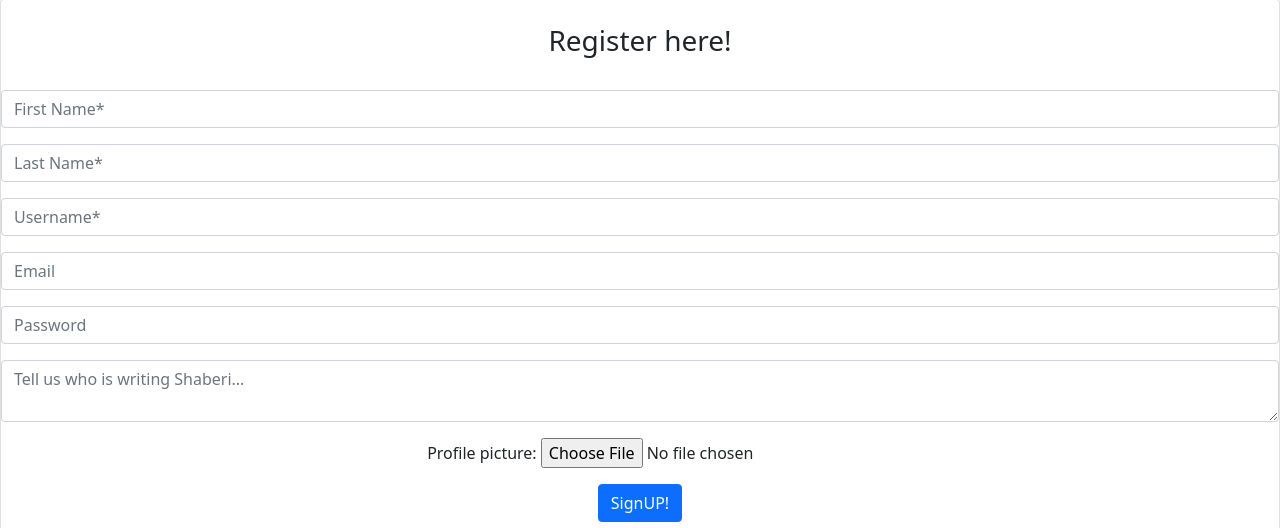
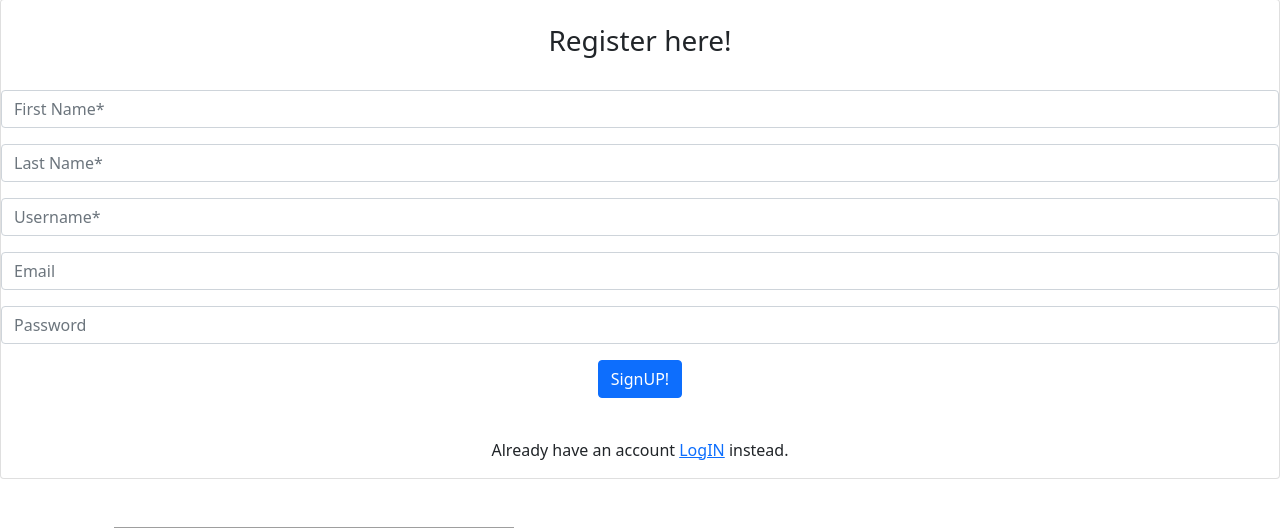
Before and after one commit to jiisanda/BuildMyResume, a Django app: page /account/register/ in a window 1280 px wide. Shown: the part 111-639 px from the top of the page. Run offline with Django 4.2, Linux system fonts and the light colour scheme; some web fonts are replaced; grey boxes are pictures that could not be loaded.

Commit message:
users-changes

```diff
--- a/users/forms.py
+++ b/users/forms.py
@@ -16,13 +16,6 @@ class UserForm(forms.ModelForm):
         fields = ('first_name', 'last_name', 'username', 'email', 'password')
 
 
-class ProfileForm(forms.ModelForm):
-    bio = forms.CharField(widget=forms.Textarea(attrs={'class':'form-control', 'placeholder':'Tell us who is writing Shaberi...', 'rows':"2"}), label=False)
-    class Meta():
-        model = Profile
-        fields = ('bio', 'profile_picture')
-
-
 class EditUserForm(forms.ModelForm):
     first_name = forms.CharField(max_length=100, widget=forms.TextInput(attrs={'class':'form-control', 'placeholder':'First Name*'}), label=False)
     last_name = forms.CharField(max_length=100, widget=forms.TextInput(attrs={'class':'form-control', 'placeholder':'Last Name*'}), label=False)
@@ -33,12 +26,3 @@ class EditUserForm(forms.ModelForm):
     class Meta():
         model = User
         fields = ('first_name', 'last_name', 'username', 'email')
-
-
-class EditProfileForm(forms.ModelForm):
-    bio = forms.CharField(widget=forms.Textarea(attrs={'class':'form-control', 'placeholder':'Tell us who is writing Shaberi...', 'rows':"2"}), label=False)
-    profile_picture = forms.ImageField(widget=forms.FileInput(attrs={'class':'form-control-file'}))
-
-    class Meta():
-        model = Profile
-        fields = ('bio', 'profile_picture')
--- a/users/models.py
+++ b/users/models.py
@@ -2,22 +2,11 @@ from django.db import models
 
 from django.contrib.auth.models import User
 
-from PIL import Image
 
 # Create your models here.
 class Profile(models.Model):
     user = models.OneToOneField(User, on_delete=models.CASCADE)
-    # bio, picture
-    bio = models.TextField(blank=True, null=True)
-    profile_picture = models.ImageField(upload_to='profile_pics',blank=True, default='profile_pics/default_profile.png')
+
 
     def __str__(self):
         return str(self.user.username)
-
-    def save(self, *args, **kwargs):
-        super().save()
-        img = Image.open(self.profile_picture.path)
-        if img.height > 100 or img.width > 100:
-            new_img = (100, 100)
-            img.thumbnail(new_img)
-            img.save(self.profile_picture.path)
--- a/users/templates/users/registration.html
+++ b/users/templates/users/registration.html
@@ -19,7 +19,6 @@
         {% csrf_token %}
         <br>
         {{ user_form.as_p }}
-        {{ profile_form.as_p }}
         <button type="submit" class="btn btn-primary mb-3" id="btn-login"><span>SignUP! </span></button>
     </form>
     <br>
--- a/users/views.py
+++ b/users/views.py
@@ -10,7 +10,7 @@ from django.shortcuts import redirect, render
 
 from django.urls import reverse, reverse_lazy
 
-from users.forms import UserForm, ProfileForm, EditProfileForm, EditUserForm
+from users.forms import UserForm,  EditUserForm
 from users.models import Profile
 
 # Create your views here.
@@ -46,28 +46,18 @@ def registrationView(request):
     if request.method == "POST":
         # creating a form instance and populate it with data from the request:
         user_form = UserForm(request.POST)
-        profile_form = ProfileForm(request.POST)
         # checking the form is valid
-        if user_form.is_valid() and profile_form.is_valid():
+        if user_form.is_valid():
             user = user_form.save()
             user.set_password(user.password)
             user.save()
-
-            profile = profile_form.save(commit=False)
-            profile.user = user
-
-            if 'profile_picture' in request.FILES:
-                profile.profile_picture = request.FILES['profile_picture']
-            profile.save()
             registered = True
         else:
-            print(user_form.errors, profile_form.errors)
+            print(user_form.errors)
     else:
         user_form = UserForm()
-        profile_form = ProfileForm()
     return render(request, 'users/registration.html',
                             {'user_form':user_form,
-                            'profile_form':profile_form,
                             'registered':registered})
 
 
@@ -76,21 +66,17 @@ def edit_profile(request):
     Profile.objects.get_or_create(user=request.user)
     if request.method == 'POST':
         user_form = EditUserForm(request.POST, instance=request.user)
-        profile_form = EditProfileForm(request.POST, request.FILES, instance=request.user.profile)
 
-        if user_form.is_valid() and profile_form.is_valid():
+        if user_form.is_valid():
             user_form.save()
-            profile_form.save()
             messages.success(request, 'Your profile is updated successfully')
             return redirect(to='users:login')
             # return redirect(to='chats_app:home')
     else:
         user_form = EditUserForm(instance=request.user)
-        profile_form = EditProfileForm(instance=request.user.profile)
 
     return render(request, 'users/edit_profile.html', {
         'user_form':user_form,
-        'profile_form':profile_form,
     })
 
 class ChangePasswordView(SuccessMessageMixin, PasswordChangeView):
```
Also changed, not shown: users/templates/users/edit_profile.html (deleted, +0 -45 lines), users/media/home/default-platform.png (added).
